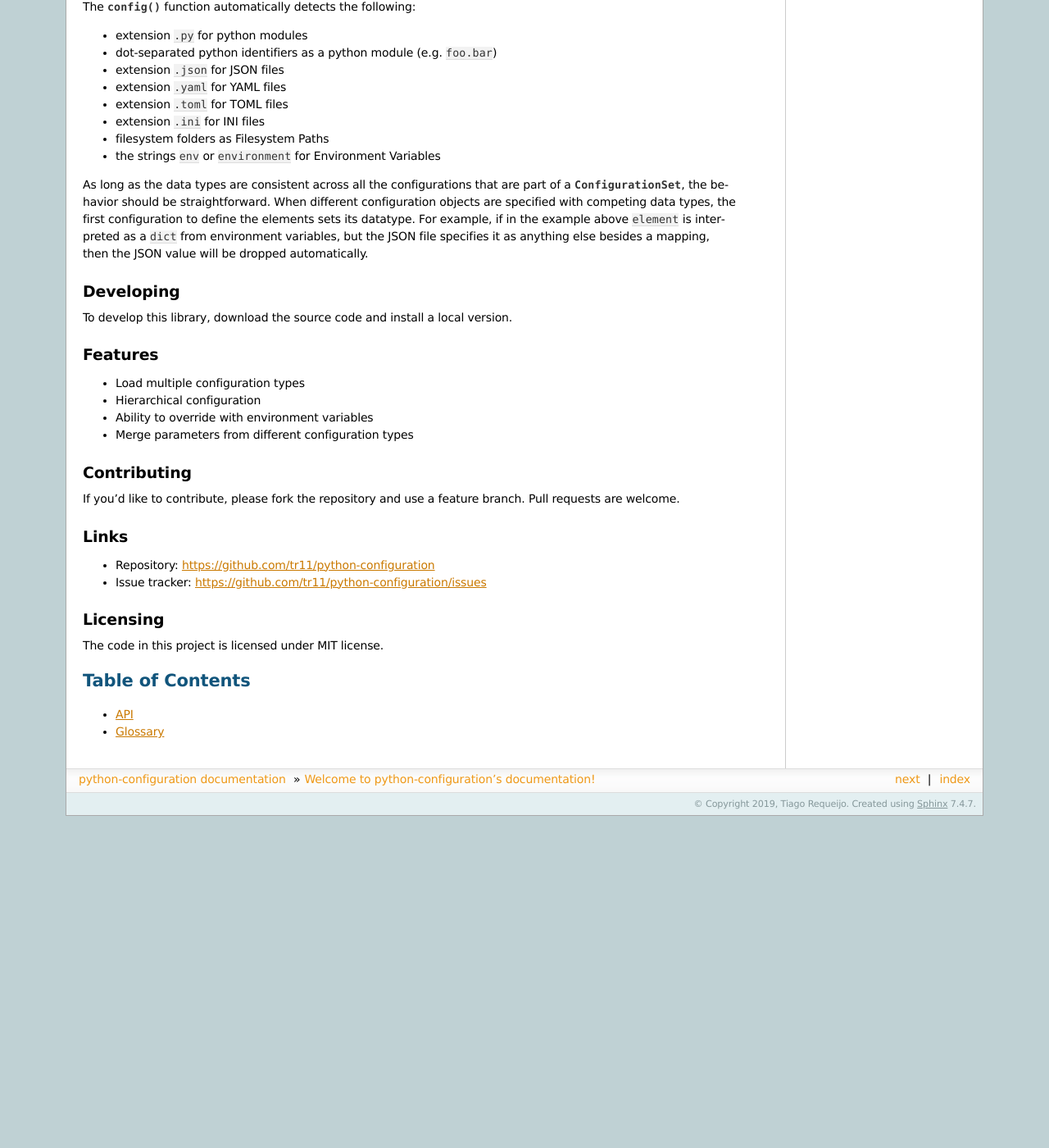
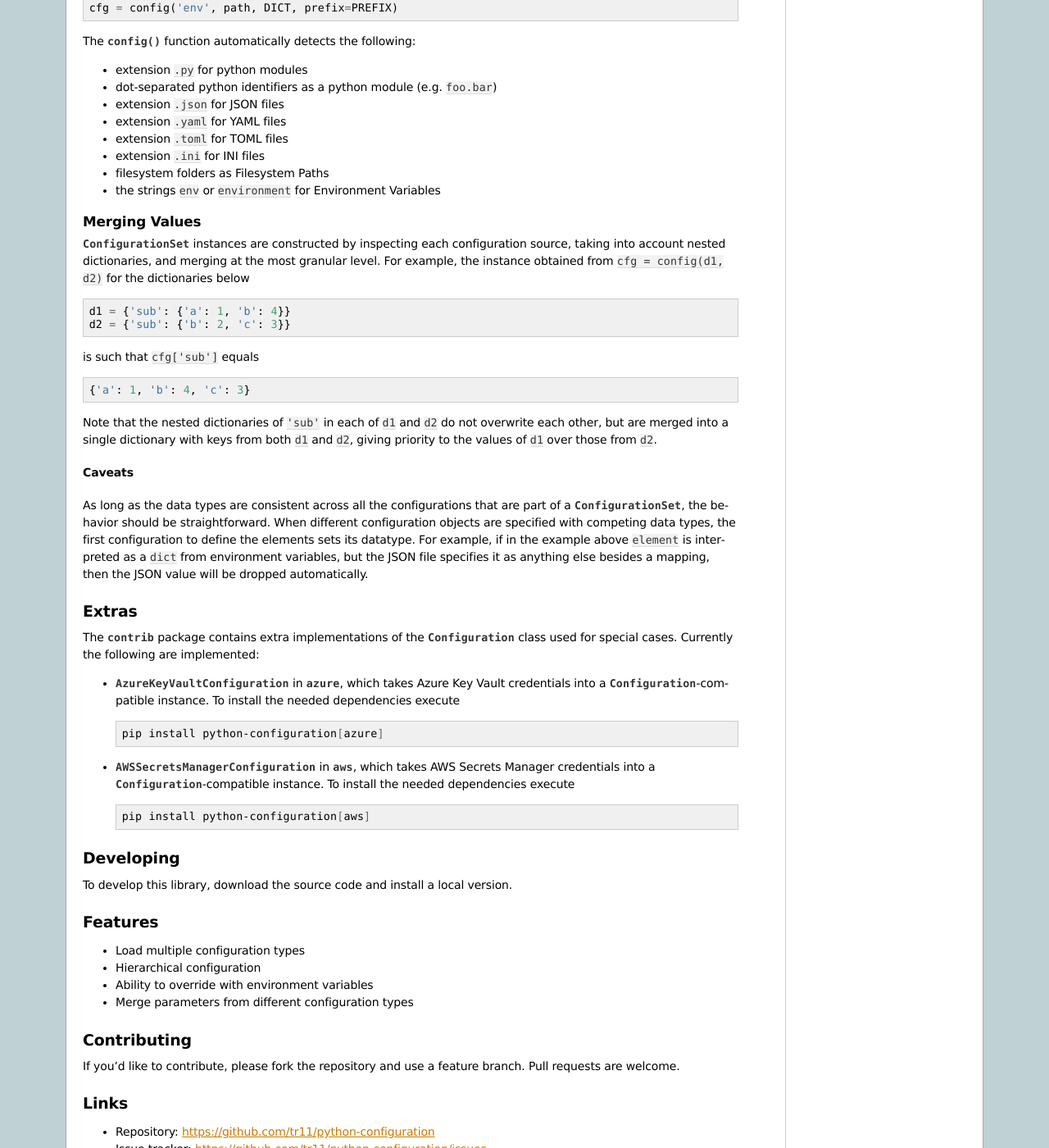
Before and after one commit to tr11/python-configuration, a Sphinx documentation site: the page built from docs/index.rst, in a window 1280 px wide and 1400 px high, scrolled down 3455 px. Shown: the whole window at 82% size. Built offline with Sphinx 7.4.7, drawn with Linux system fonts in a browser that asks for light colours; before the commit the page ends 4450 px from its top, so only the background shows below that; some of the changed text lies outside the part shown.

Commit message:
Updated the documentation.
Fix broken links in Sphinx.
Mention how items are merged when we have nested dicts.

```diff
--- a/docs/conf.py
+++ b/docs/conf.py
@@ -19,7 +19,7 @@ sys.path.insert(0, os.path.abspath("../config"))
 # -- Project information -----------------------------------------------------
 
 project = "python-configuration"
-copyright = "2019, Tiago Requeijo"
+copyright = "2020, Tiago Requeijo"
 author = "Tiago Requeijo"
 
 
--- a/docs/index.rst
+++ b/docs/index.rst
@@ -22,6 +22,8 @@ and optionally
 
 - YAML files
 - TOML files
+- Azure Key Vault credentials
+- AWS Secrets Manager credentials
 
 
 Installing
@@ -109,9 +111,9 @@ or simply as
 Configuration
 =============
 
-There are two general types of objects in this library. The first one is the :class:`~config.Configuration`,
-which represents a single config source.  The second is a :class:`~config.ConfigurationSet` that allows for
-multiple :class:`~config.Configuration` objects to be specified.
+There are two general types of objects in this library. The first one is the :class:`~config.configuration.Configuration`,
+which represents a single config source.  The second is a :class:`~config.configuration_set.ConfigurationSet` that allows for
+multiple :class:`~config.configuration.Configuration` objects to be specified.
 
 Single Config
 -------------
@@ -199,22 +201,22 @@ whether a string should be interpreted as a filename.
 
 Caveats
 *******
-In order for :class:`~config.Configuration` objects to act as ``dict`` and allow the syntax
+In order for :class:`~config.configuration.Configuration` objects to act as ``dict`` and allow the syntax
 ``dict(cfg)``, the ``keys()`` method is implemented as the typical ``dict`` keys.
 If ``keys`` is an element in the configuration ``cfg`` then the ``dict(cfg)`` call will fail.
 In that case, it's necessary to use the :meth:`cfg.as_dict() <config.Configuration.as_dict>` method to retrieve the
-``dict`` representation for the :class:`~config.Configuration` object.
+``dict`` representation for the :class:`~config.configuration.Configuration` object.
 
-The same applies to the methods :meth:`~config.Configuration.values` and :meth:`~config.Configuration.items()`.
+The same applies to the methods :meth:`~config.configuration.Configuration.values` and :meth:`~config.configuration.Configuration.items()`.
 
 
 Configuration Sets
 ==================
 Configuration sets are used to hierarchically load configurations and merge
-settings. Sets can be loaded by constructing a :class:`~config.ConfigurationSet` object directly or
+settings. Sets can be loaded by constructing a :class:`~config.configuration_set.ConfigurationSet` object directly or
 using the simplified :func:`~config.config` function.
 
-To construct a :class:`~config.ConfigurationSet`, pass in as many of the simple :class:`~config.Configuration` objects as needed:
+To construct a :class:`~config.configuration_set.ConfigurationSet`, pass in as many of the simple :class:`~config.configuration.Configuration` objects as needed:
 
 .. code-block:: python
 
@@ -255,17 +257,58 @@ The :func:`~config.config` function automatically detects the following:
 - filesystem folders as Filesystem Paths
 - the strings ``env`` or ``environment`` for Environment Variables
 
+Merging Values
+--------------
+:class:`~config.configuration_set.ConfigurationSet` instances
+are constructed by inspecting each configuration source, taking into account nested dictionaries, and merging at the most granular level.
+For example, the instance obtained from ``cfg = config(d1, d2)`` for the dictionaries below
+
+.. code-block:: python
+
+   d1 = {'sub': {'a': 1, 'b': 4}}
+   d2 = {'sub': {'b': 2, 'c': 3}}
+
+is such that ``cfg['sub']`` equals
+
+.. code-block:: python
+
+   {'a': 1, 'b': 4, 'c': 3}
+
+Note that the nested dictionaries of ``'sub'`` in each of ``d1`` and ``d2`` do not overwrite each other, but are merged into a single
+dictionary with keys from both ``d1`` and ``d2``, giving priority to the values of ``d1`` over those from ``d2``.
 
 Caveats
 *******
-
 As long as the data types are consistent across all the configurations that are
-part of a :class:`~config.ConfigurationSet`, the behavior should be straightforward.  When different
+part of a :class:`~config.configuration_set.ConfigurationSet`, the behavior should be straightforward.  When different
 configuration objects are specified with competing data types, the first configuration to
 define the elements sets its datatype. For example, if in the example above
 ``element`` is interpreted as a ``dict`` from environment variables, but the
 JSON file specifies it as anything else besides a mapping, then the JSON value will be
 dropped automatically.
+
+
+Extras
+======
+The :mod:`~config.contrib` package contains extra implementations of the :class:`~config.configuration.Configuration` class
+used for special cases. Currently the following are implemented:
+
+- :class:`~config.contrib.azure.AzureKeyVaultConfiguration` in :mod:`~config.contrib.azure`, which takes Azure Key Vault
+  credentials into a :class:`~config.configuration.Configuration`-compatible instance. To install the needed dependencies
+  execute
+
+  .. code-block:: shell
+
+     pip install python-configuration[azure]
+
+- :class:`~config.contrib.aws.AWSSecretsManagerConfiguration` in :mod:`~config.contrib.aws`, which takes AWS Secrets Manager
+  credentials into a :class:`~config.configuration.Configuration`-compatible instance. To install the needed dependencies
+  execute
+
+  .. code-block:: shell
+
+     pip install python-configuration[aws]
+
 
 Developing
 ==========
```
Also changed, not shown: README.md (+21 -1 lines), config/__init__.py (+11 -11 lines), docs/api.rst (+16 -0 lines).
